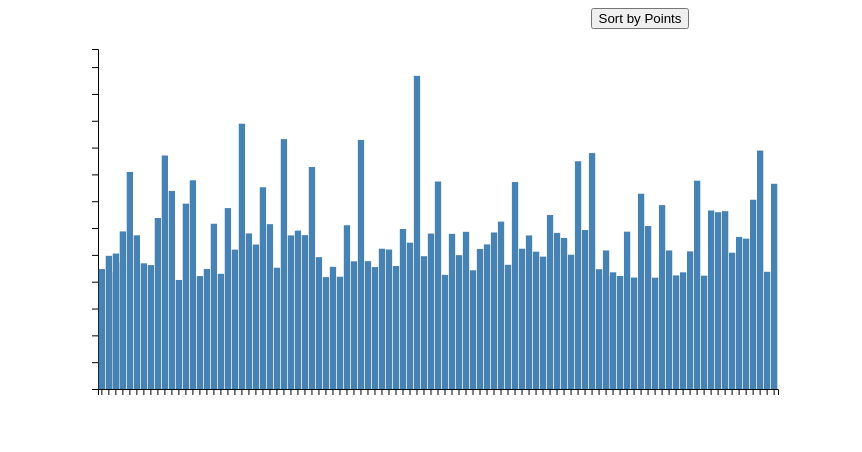
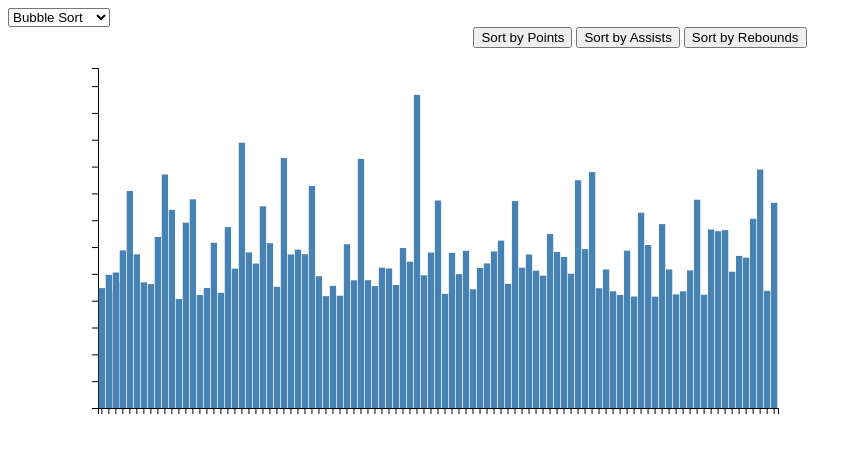
Before and after one commit to msanch023/bball_stat_sorting, a plain HTML site: page docs/index.html in a window 1280 px wide. Shown: the whole page, without its empty margins (0-862 px from the left). Drawn offline with nearby package versions, Linux system fonts and the light colour scheme.

Commit message:
new index file

```diff
--- a/docs/index.html
+++ b/docs/index.html
@@ -7,11 +7,21 @@
     <script src="https://d3js.org/d3.v7.min.js"></script>
 </head>
 <body>
-    <div style="text-align:center;"> <!-- Center align the button for better aesthetics -->
-        <button id="sort">Sort by Points</button> <!-- Button above the chart -->
+    <select id="sort-method">
+        <option value="bubble">Bubble Sort</option>
+        <option value="insertion">Insertion Sort</option>
+        <option value="merge">Merge Sort</option>
+      </select>
+
+    <div style="text-align:center;">
+        <button id="sort-points">Sort by Points</button>
+        <button id="sort-assists">Sort by Assists</button>
+        <button id="sort-rebounds">Sort by Rebounds</button>
     </div>
 
     <div id="chart"></div>
+    <div id="chart2"></div>
+    <div id="chart3"></div>
     <script src="main.js"></script>
 </body>
 </html>
```
Also changed, not shown: 1 other file.
